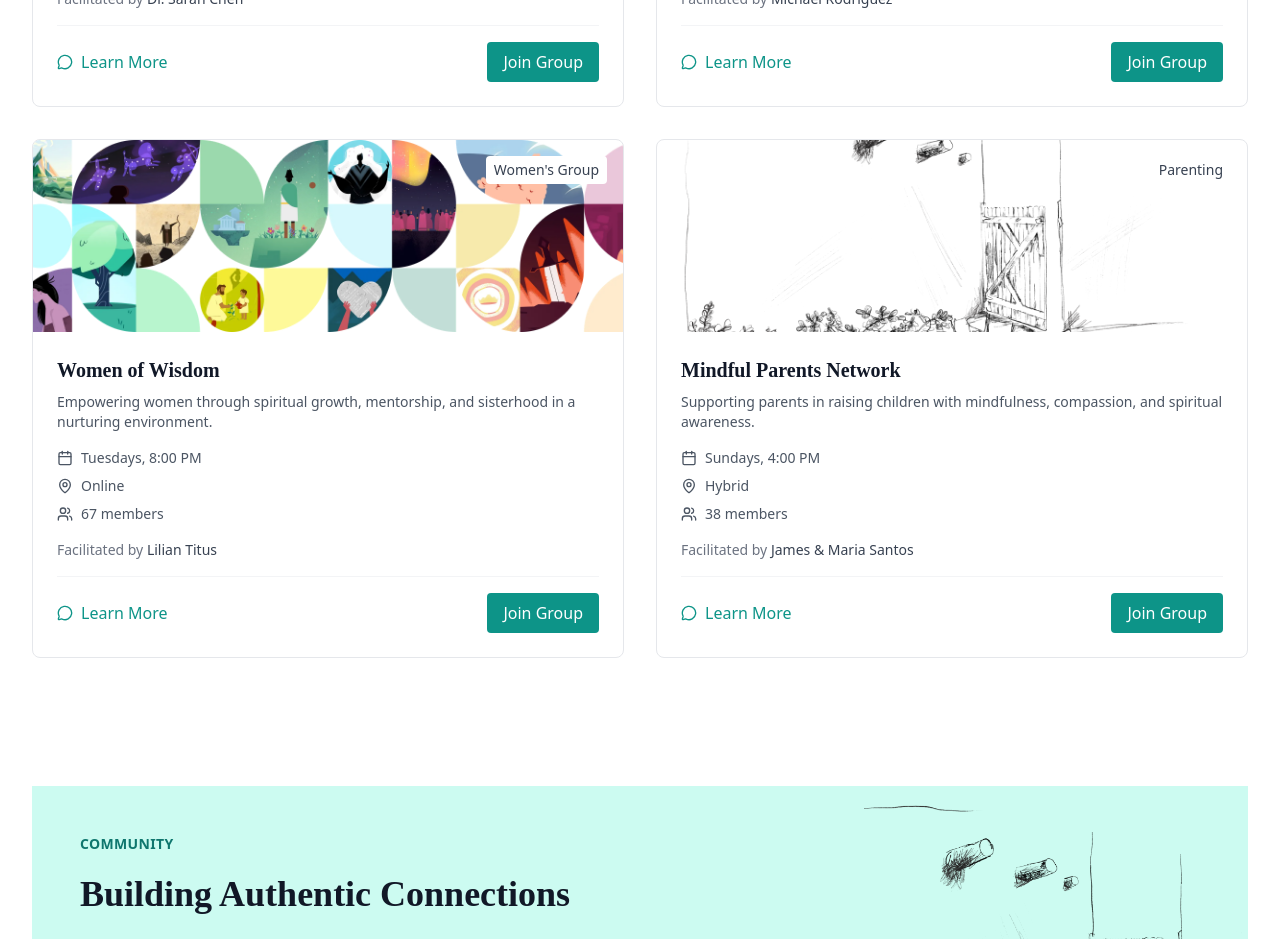
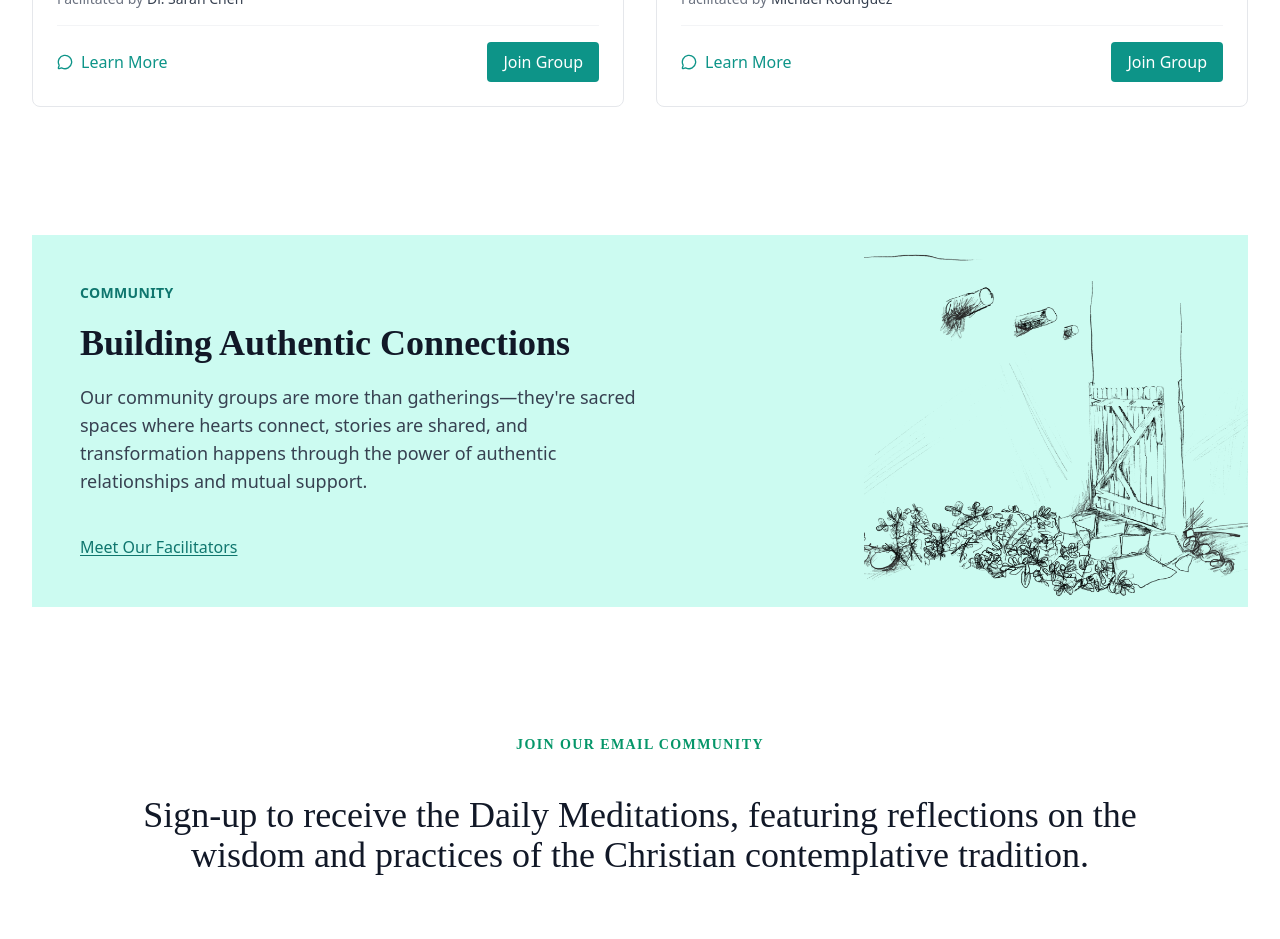
Before and after one commit to eldoJr/mind-and-wholeness, a React (Vite) app: page /programs/community in a window 1280 px wide. Shown: the part 1760-2699 px from the top of the page. Built offline with nearby package versions, Linux system fonts and the light colour scheme.

Commit message:
add: community updates

```diff
--- a/src/components/sections/programs/community/CommunityGroups.tsx
+++ b/src/components/sections/programs/community/CommunityGroups.tsx
@@ -29,28 +29,6 @@ const CommunityGroups = () => {
       image: meditationsImg,
       facilitator: "Michael Rodriguez"
     },
-    {
-      id: 3,
-      name: "Women of Wisdom",
-      description: "Empowering women through spiritual growth, mentorship, and sisterhood in a nurturing environment.",
-      location: "Online",
-      schedule: "Tuesdays, 8:00 PM",
-      members: 67,
-      type: "Women's Group",
-      image: homeImg,
-      facilitator: "Lilian Titus"
-    },
-    {
-      id: 4,
-      name: "Mindful Parents Network",
-      description: "Supporting parents in raising children with mindfulness, compassion, and spiritual awareness.",
-      location: "Hybrid",
-      schedule: "Sundays, 4:00 PM",
-      members: 38,
-      type: "Parenting",
-      image: meditationsImg,
-      facilitator: "James & Maria Santos"
-    }
   ];
 
   return (
```
